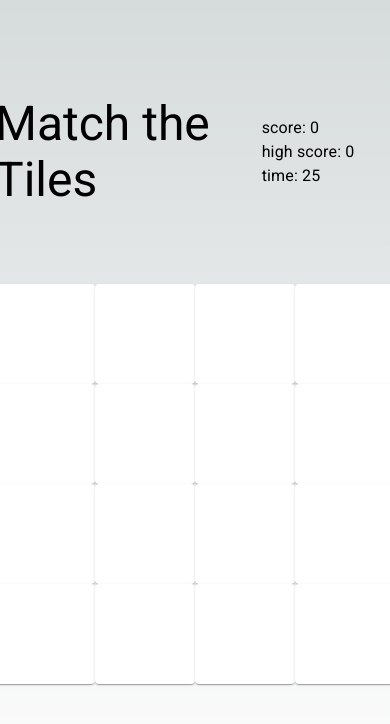
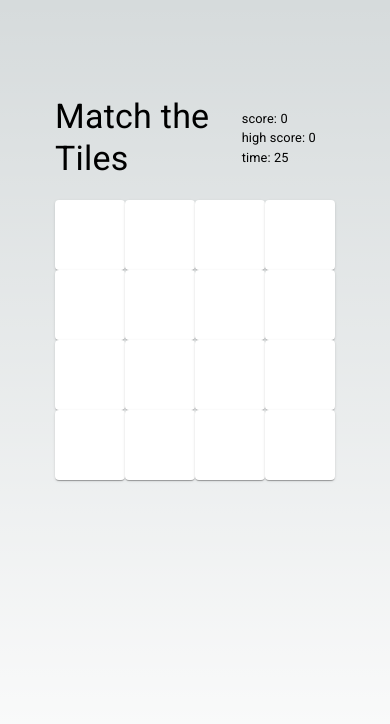
Before and after one commit to vitthal-bhandari/minimalistic-tile-matching-game, a Next.js app: page / in a window 390 px wide. Shown: the top 724 px of the page. Built offline with nearby package versions, Linux system fonts and the light colour scheme.

Commit message:
modify css for mobile devices

```diff
--- a/components/tile.tsx
+++ b/components/tile.tsx
@@ -1,6 +1,6 @@
 // Import necessary React and Material-UI components
 import React, { useEffect, useState } from 'react';
-import { Grid, Paper, Icon, Modal, Button, Box, Typography, IconProps, DialogProps, useTheme  } from '@mui/material';
+import { Grid, Paper, Icon, Modal, Button, Box, Typography, IconProps, DialogProps, useTheme, useMediaQuery  } from '@mui/material';
 import { AssignmentIndTwoTone as icon1, AssignmentTwoTone as icon2, BugReportTwoTone as icon3,
   CastConnectedTwoTone as icon4, CastTwoTone as icon5, ChatTwoTone as icon6, ReportProblemTwoTone as icon7,
   VolunteerActivismTwoTone as icon8 } from '@mui/icons-material';
@@ -158,7 +158,12 @@ const TileGrid: React.FC<TileGridProps> = () => {
         width: 250,
       },
     },
+    time: {
+      fontSize: "0.8rem"
+    }
   };
+
+  const isMobile = useMediaQuery(theme.breakpoints.down('sm'));
 
   return (
     <Grid
@@ -170,24 +175,24 @@ const TileGrid: React.FC<TileGridProps> = () => {
       <Grid item>
         <Grid container>
           <Grid item xs={8}>
-            <Typography  variant="h3" component="h1">
+            <Typography  variant={isMobile ? "h4": "h3"} component="h1">
               Match the Tiles
             </Typography>
           </Grid>
           <Grid item xs={4} sx={{display: 'flex', justifyContent: 'center', alignItems: 'center'}}>
             <Grid container direction="column">
               <Grid item>
-                <Typography>
+                <Typography sx={styles.time}>
                   score: {score}
                 </Typography>
               </Grid>
               <Grid item>
-                <Typography>
+                <Typography sx={styles.time}>
                   high score: {highscore}
                 </Typography>
               </Grid>
               <Grid item>
-                <Typography>
+                <Typography sx={styles.time}>
                   time: {timer}
                 </Typography>
               </Grid>
@@ -197,8 +202,8 @@ const TileGrid: React.FC<TileGridProps> = () => {
         </Grid>
       </Grid>
       <Grid container columns={{ xs: 8 }} sx={{
-          width: '400px',
-          height: '400px',
+          width:  isMobile ? "280px": '400px',
+          height: isMobile ? "280px": '400px',
           marginTop: '20px'
       }}
       >
@@ -206,8 +211,8 @@ const TileGrid: React.FC<TileGridProps> = () => {
           <Grid item key={index} xs={2}>
             <Paper
               sx = {{
-                  width: '100px',
-                  height: '100px',
+                  width: isMobile ? "70px": '100px',
+                  height: isMobile ? "70px": '100px',
                   transform: `rotateY(${clickedTiles[index] ? 180 : 0}deg)`,
                   transition: 'transform 0.5s',
                   position: 'relative',
```
